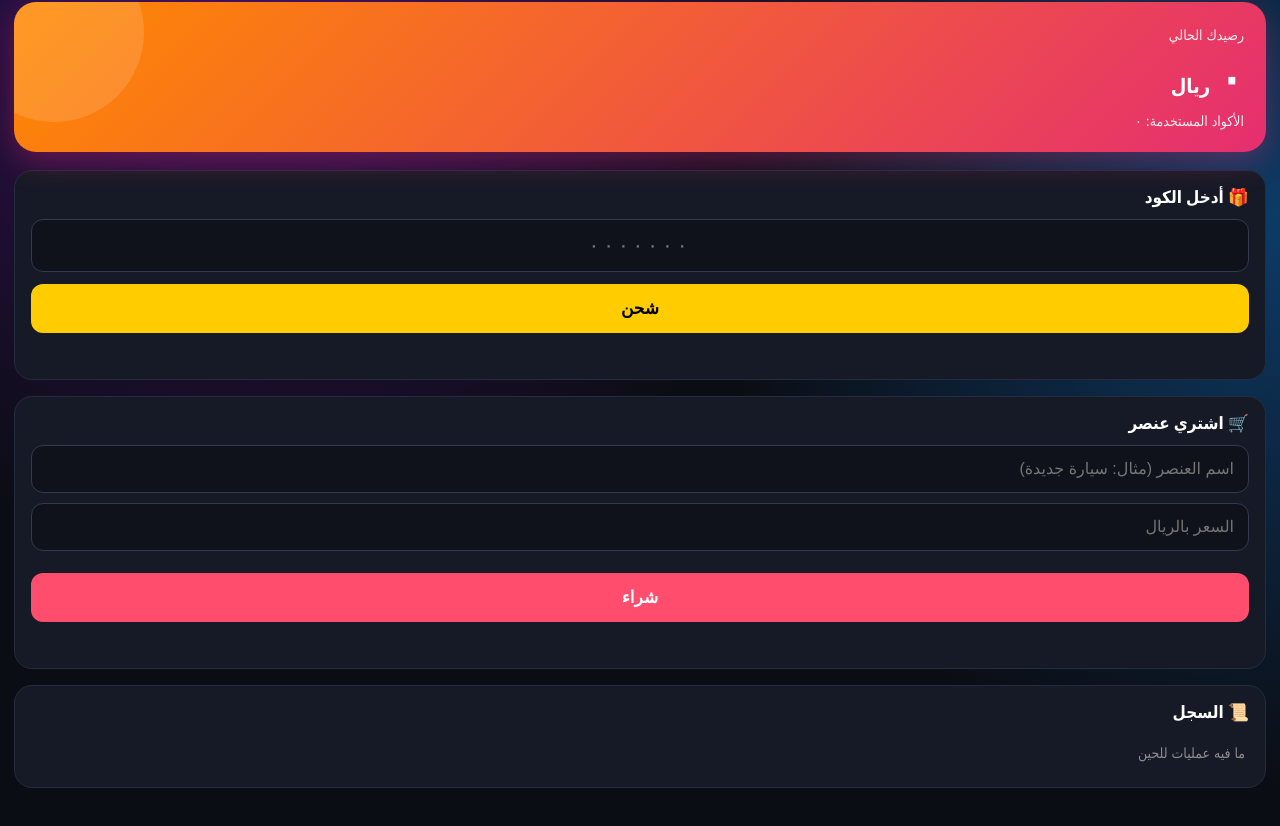
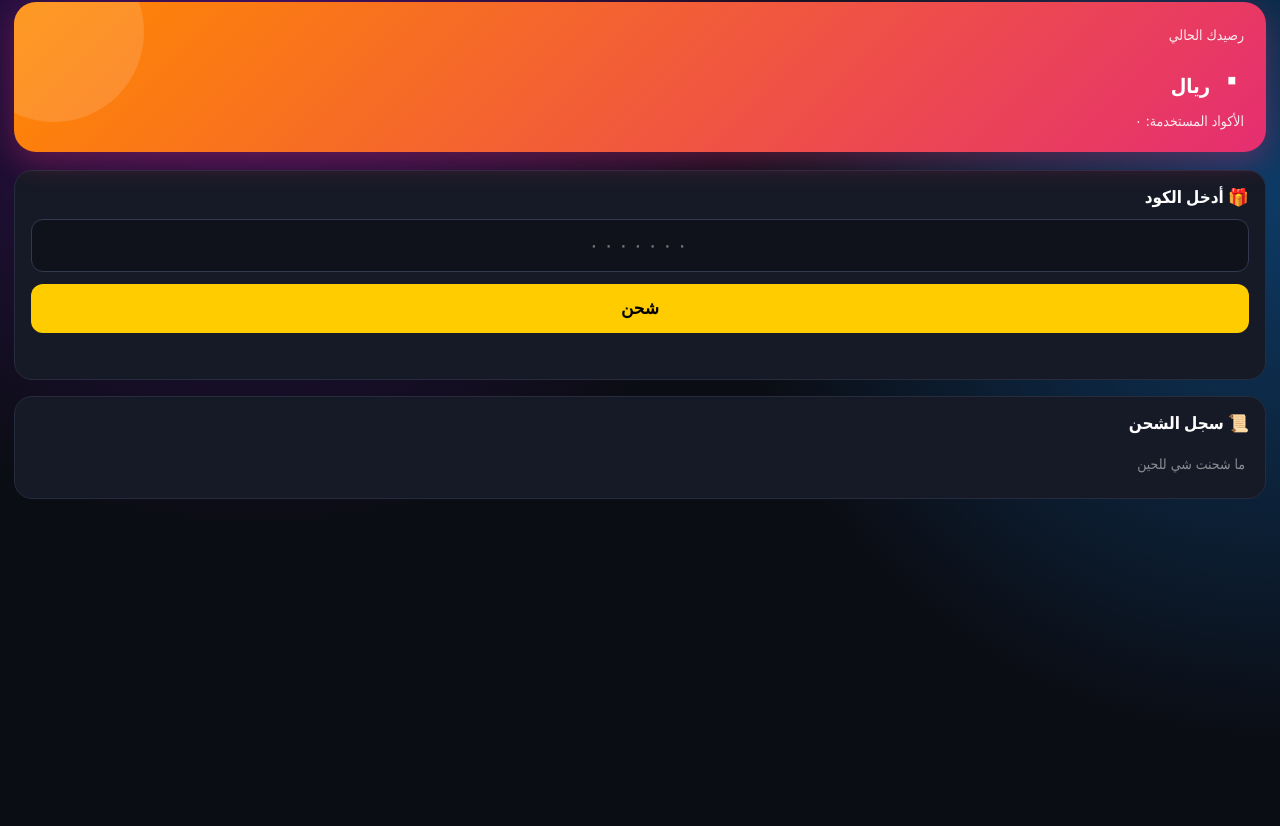
Before and after one commit to trkyalshmry727-hue/cc, a plain HTML site: page index.html in a window 1280 px wide. Shown: the part 56-882 px from the top of the page. After the commit the page ends 800 px from the top, so only its background shows below. Drawn offline with Linux system fonts and the light colour scheme.

Commit message:
Add files via upload

```diff
--- a/index.html
+++ b/index.html
@@ -53,15 +53,7 @@ button.red{background:#ff4d6d;color:#fff}
 </div>
 
 <div class="box">
-  <h2>🛒 اشتري عنصر</h2>
-  <input class="t" id="item" placeholder="اسم العنصر (مثال: سيارة جديدة)">
-  <input class="t" id="price" inputmode="numeric" placeholder="السعر بالريال">
-  <button class="red" onclick="buy()">شراء</button>
-  <div class="msg" id="msg2"></div>
-</div>
-
-<div class="box">
-  <h2>📜 السجل</h2>
+  <h2>📜 سجل الشحن</h2>
   <div class="list" id="log"></div>
 </div>
 
@@ -78,7 +70,7 @@ function draw(){
   document.getElementById('bal').textContent=ar(W.balance);
   document.getElementById('cnt').textContent='الأكواد المستخدمة: '+ar(W.used.length);
   const l=document.getElementById('log');
-  if(!W.log.length){l.innerHTML='<div class="empty">ما فيه عمليات للحين</div>';return}
+  if(!W.log.length){l.innerHTML='<div class="empty">ما شحنت شي للحين</div>';return}
   l.innerHTML=W.log.slice().reverse().map(x=>`<div><span>${x.t}<br><span class="d">${x.d}</span></span><span class="${x.a>0?'p':'m'}">${x.a>0?'+':'−'}${ar(Math.abs(x.a))}</span></div>`).join('');
 }
 async function sha(s){
@@ -99,16 +91,6 @@ async function redeem(){
   document.getElementById('popv').textContent=ar(a);document.getElementById('pop').classList.add('on');
   if(navigator.vibrate)navigator.vibrate(80);
 }
-function buy(){
-  const n=document.getElementById('item').value.trim();
-  const p=parseInt(document.getElementById('price').value.replace(/[٠-٩]/g,d=>'٠١٢٣٤٥٦٧٨٩'.indexOf(d)));
-  if(!n)return m('msg2','اكتب اسم العنصر',0);
-  if(!p||p<=0)return m('msg2','اكتب سعر صحيح',0);
-  if(p>W.balance)return m('msg2','❌ رصيدك ما يكفي',0);
-  W.balance-=p;W.log.push({t:'شراء: '+n,a:-p,d:now()});save(W);draw();
-  document.getElementById('item').value='';document.getElementById('price').value='';
-  m('msg2','✅ تم شراء '+n,1);
-}
 document.getElementById('code').addEventListener('keydown',e=>{if(e.key==='Enter')redeem()});
 /* احتياط للأجهزة القديمة */
 function sha256(a){function r(n,x){return(x>>>n)|(x<<(32-n))}var K=[],H0=[],p=2,c=0;while(c<64){var q=1;for(var f=2;f*f<=p;f++)if(p%f==0){q=0;break}if(q){if(c<8)H0[c]=(Math.pow(p,.5)*4294967296)|0;K[c++]=(Math.pow(p,1/3)*4294967296)|0}p++}a=unescape(encodeURIComponent(a));var l=a.length*8,w=[];a+='\x80';while(a.length%64-56)a+='\x00';for(var i=0;i<a.length;i++)w[i>>2]|=a.charCodeAt(i)<<((3-i%4)*8);w[w.length]=(l/4294967296)|0;w[w.length]=l;var h=H0.slice();for(var j=0;j<w.length;j+=16){var W2=w.slice(j,j+16),o=h.slice();for(i=0;i<64;i++){if(i>15){var s0=r(7,W2[i-15])^r(18,W2[i-15])^(W2[i-15]>>>3),s1=r(17,W2[i-2])^r(19,W2[i-2])^(W2[i-2]>>>10);W2[i]=(W2[i-16]+s0+W2[i-7]+s1)|0}var e=o[4],t1=o[7]+(r(6,e)^r(11,e)^r(25,e))+((e&o[5])^(~e&o[6]))+K[i]+W2[i],A=o[0],t2=(r(2,A)^r(13,A)^r(22,A))+((A&o[1])^(A&o[2])^(o[1]&o[2]));o=[(t1+t2)|0].concat(o);o[4]=(o[4]+t1)|0;o.pop()}for(i=0;i<8;i++)h[i]=(h[i]+o[i])|0}return h.map(function(v){return('00000000'+(v>>>0).toString(16)).slice(-8)}).join('')}
```
